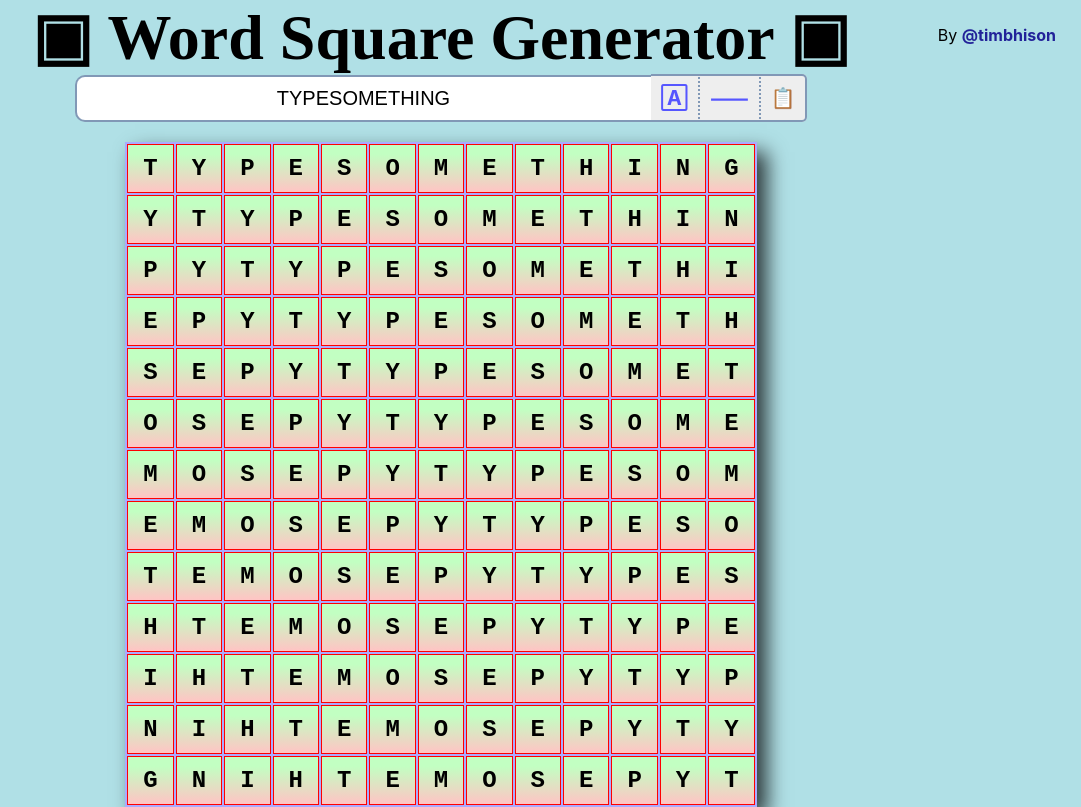
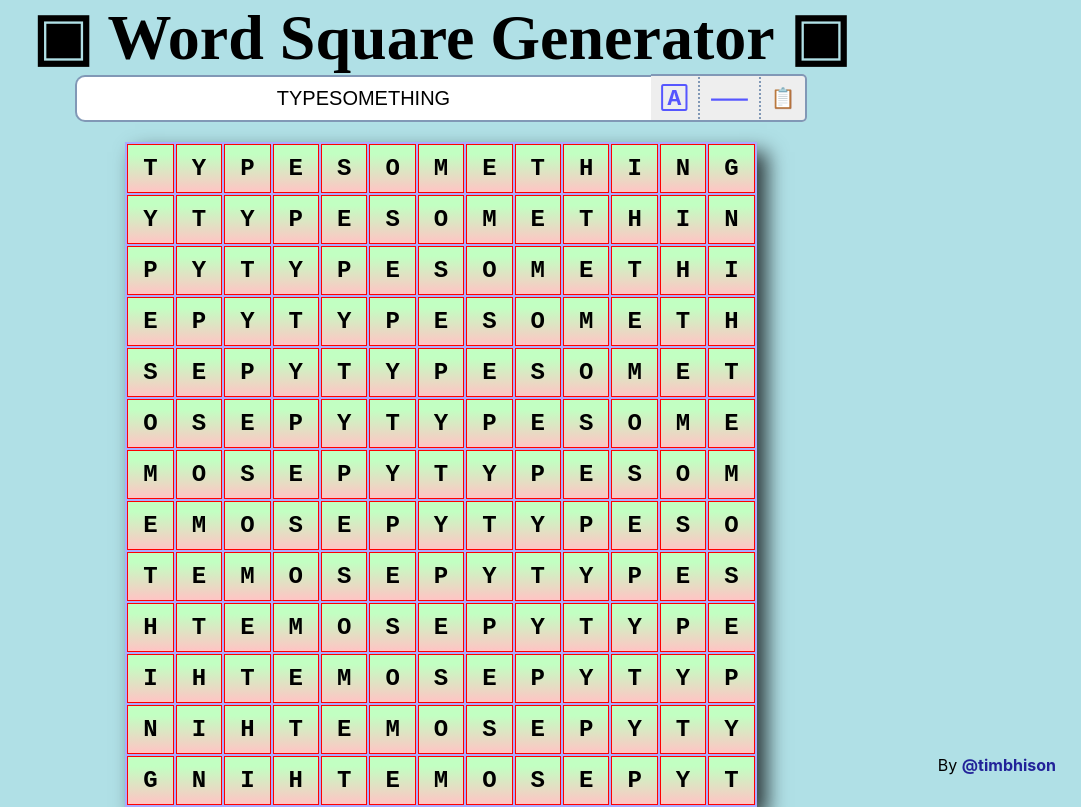
Before and after one commit to bhison/wordsquare, a React (Create React App) app: page / in a window 1280 px wide. Shown: the whole page, without its empty margins (199-1280 px from the left). Built offline with nearby package versions, Linux system fonts and the light colour scheme; a web font is replaced by a local one.

Commit message:
attribution fixed to bottom right

```diff
--- a/src/App.css
+++ b/src/App.css
@@ -94,9 +94,9 @@ td {
 }
 
 .nametag {
-  position: absolute;
+  position: fixed;
   right: 25px;
-  top: 25px;
+  bottom: 25px;
 }
 
 .nametag > a {
--- a/src/App.tsx
+++ b/src/App.tsx
@@ -63,9 +63,6 @@ function App() {
 
   return (
     <div className="main">
-      <div className="nametag">By <a href="https://twitter.com/timbhison">@timbhison</a></div>
-
-
       <header className="Word Square Creator">
         <div className="top">
           <h1>▣ Word Square Generator ▣</h1>
@@ -91,6 +88,7 @@ function App() {
           </tbody>
         </table>
       </header>
+      <div className="nametag">By <a href="https://twitter.com/timbhison">@timbhison</a></div>
     </div>
   );
 }
```
